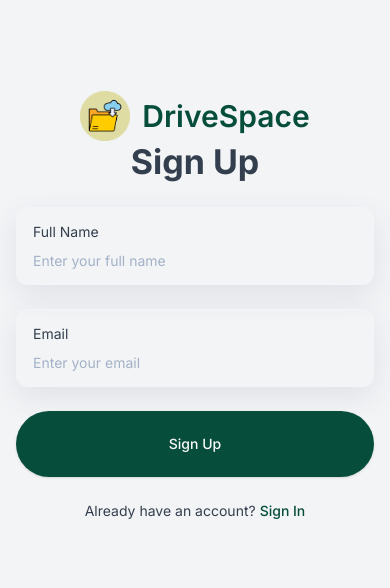
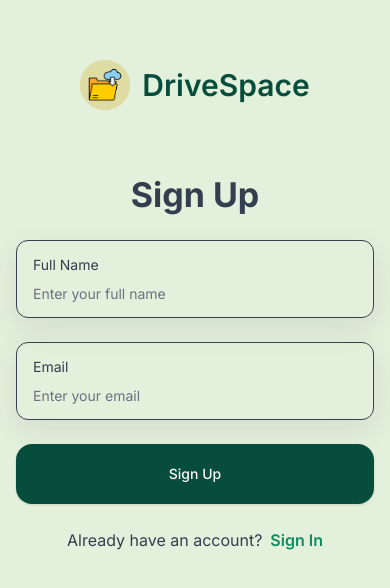
Before and after one commit to dev-rashedin/DriveSpace, a Next.js app: page /sign-up in a window 390 px wide. Shown: the part 116-704 px from the top of the page. Built offline with nearby package versions, Linux system fonts and the light colour scheme.

Commit message:
auth ui updated

```diff
--- a/src/app/(auth)/layout.tsx
+++ b/src/app/(auth)/layout.tsx
@@ -26,7 +26,7 @@ const layout = ({ children }: { children: React.ReactNode }) => {
       </section>
 
       {/* right section */}
-      <section className='flex flex-1 flex-col items-center justify-center  bg-gray-100 p-4  py-10 lg:bg-lime lg:p-10 lg:py-0'>
+      <section className='flex flex-1 flex-col items-center justify-center  bg-lime p-4  py-10 lg:p-10 lg:py-0'>
         <div className='lg:hidden'>
           <Logo type='mobile' />
         </div>
--- a/src/app/globals.css
+++ b/src/app/globals.css
@@ -134,7 +134,10 @@
     @apply mx-auto max-w-7xl px-5;
   }
   .primary-btn {
-    @apply bg-brand hover:bg-brand-100 transition-all rounded-full button !important;
+    @apply bg-brand hover:bg-brand-200 transition-all rounded-2xl button !important;
+  }
+  .primary-btn:disabled {
+    @apply bg-gray-900 cursor-not-allowed  !important;
   }
   .flex-center {
     @apply flex items-center justify-center;
@@ -144,17 +147,17 @@
   .shad-no-focus {
     @apply outline-none ring-offset-transparent focus:ring-transparent focus:ring-offset-0 focus-visible:outline-none focus-visible:ring-0 focus-visible:ring-transparent focus-visible:ring-offset-0 !important;
   }
-  .shad-input {
-    @apply border-none shadow-none p-0 shad-no-focus placeholder:text-light-200 body-2 !important;
+  .form-input {
+    @apply border-none shadow-none p-0 shad-no-focus placeholder:text-gray-500 body-2 !important;
   }
 
-  .shad-form-item {
-    @apply flex h-[78px] flex-col justify-center rounded-xl border border-light-300 px-4 shadow-drop-1;
+  .form-item {
+    @apply flex h-[78px] flex-col justify-center rounded-xl border border-gray-700 px-4 shadow-drop-1;
   }
-  .shad-form-label {
+  .form-label {
     @apply text-light-100 pt-2 body-2 w-full !important;
   }
-  .shad-form-message {
+  .form-message {
     @apply text-red body-2 ml-4 !important;
   }
   .shad-alert-dialog {
@@ -303,7 +306,7 @@
     @apply h1 text-center text-light-100 md:text-left !important;
   }
   .form-submit-button {
-    @apply primary-btn h-[66px] !important;
+    @apply primary-btn h-[60px] !important;
   }
   .error-message {
     @apply body-2 mx-auto w-fit rounded-xl bg-error/5 px-8 py-4 text-center text-error !important;
@@ -405,7 +408,7 @@
     @apply flex h-[52px] flex-1 items-center gap-3 rounded-full px-4 shadow-drop-3 !important;
   }
   .search-input {
-    @apply body-2 shad-no-focus  placeholder:body-1 w-full border-none p-0 shadow-none placeholder:text-light-200 !important;
+    @apply body-2 shad-no-focus  placeholder:body-1 w-full border-none p-0 shadow-none placeholder:text-gray-500 !important;
   }
   .search-result {
     @apply absolute left-0 top-16 z-50 flex w-full flex-col gap-3 rounded-[20px] bg-white p-4 !important;
--- a/src/components/AuthForm.tsx
+++ b/src/components/AuthForm.tsx
@@ -17,12 +17,15 @@ import { useState } from 'react';
 import Image from 'next/image';
 import Link from 'next/link';
 
+type FormType = 'sign-in' | 'sign-up';
 
-type FormType = 'sign-in' | 'sign-up';
+const emailRegex = /^[^\s@]+@[^\s@]+\.[^\s@]+$/;
 
 const authFormSchema = (formType: FormType) => {
   return z.object({
-    email: z.string().email(),
+    email: z
+      .string()
+      .refine((val) => emailRegex.test(val), { message: 'Invalid email' }),
     fullName:
       formType === 'sign-up'
         ? z.string().min(2).max(50)
@@ -30,34 +33,32 @@ const authFormSchema = (formType: FormType) => {
   });
 };
 
-
-
 const AuthForm = ({ type }: { type: FormType }) => {
-
-   const [isLoading, setIsLoading] = useState(false);
+  const [isLoading, setIsLoading] = useState(false);
   const [errorMessage, setErrorMessage] = useState('');
 
-    const formSchema = authFormSchema(type);
+  const formSchema = authFormSchema(type);
 
   // 1. Define your form.
   const form = useForm<z.infer<typeof formSchema>>({
     resolver: zodResolver(formSchema),
     defaultValues: {
-      username: '',
+      fullName: '',
+      email: '',
     },
   });
 
-  // 2. Define a submit handler.
-  function onSubmit(values: z.infer<typeof formSchema>) {
-    // Do something with the form values.
-    // ✅ This will be type-safe and validated.
+  const onSubmit = (values: z.infer<typeof formSchema>) => {
     console.log(values);
   }
   return (
     <>
       <Form {...form}>
         <Form {...form}>
-          <form onSubmit={form.handleSubmit(onSubmit)} className='auth-form'>
+          <form
+            onSubmit={form.handleSubmit(onSubmit)}
+            className='auth-form mt-16 lg:mt-0'
+          >
             <h1 className='form-title'>
               {type === 'sign-in' ? 'Sign In' : 'Sign Up'}
             </h1>
@@ -67,21 +68,19 @@ const AuthForm = ({ type }: { type: FormType }) => {
                 name='fullName'
                 render={({ field }) => (
                   <FormItem>
-                    <div className='shad-form-item'>
-                      <FormLabel className='shad-form-label'>
-                        Full Name
-                      </FormLabel>
+                    <div className='form-item'>
+                      <FormLabel className='form-label'>Full Name</FormLabel>
 
                       <FormControl>
                         <Input
                           placeholder='Enter your full name'
-                          className='shad-input'
+                          className='form-input'
                           {...field}
                         />
                       </FormControl>
                     </div>
 
-                    <FormMessage className='shad-form-message' />
+                    <FormMessage className='form-message' />
                   </FormItem>
                 )}
               />
@@ -92,19 +91,19 @@ const AuthForm = ({ type }: { type: FormType }) => {
               name='email'
               render={({ field }) => (
                 <FormItem>
-                  <div className='shad-form-item'>
-                    <FormLabel className='shad-form-label'>Email</FormLabel>
+                  <div className='form-item'>
+                    <FormLabel className='form-label'>Email</FormLabel>
 
                     <FormControl>
                       <Input
                         placeholder='Enter your email'
-                        className='shad-input'
+                        className='form-input'
                         {...field}
                       />
                     </FormControl>
                   </div>
 
-                  <FormMessage className='shad-form-message' />
+                  <FormMessage className='form-message' />
                 </FormItem>
               )}
             />
@@ -114,9 +113,7 @@ const AuthForm = ({ type }: { type: FormType }) => {
               className='form-submit-button'
               disabled={isLoading}
             >
-              {type === 'sign-in' ? 'Sign In' : 'Sign Up'}
-
-              {isLoading && (
+              {isLoading ? (
                 <Image
                   src='/assets/icons/loader.svg'
                   alt='loader'
@@ -124,20 +121,24 @@ const AuthForm = ({ type }: { type: FormType }) => {
                   height={24}
                   className='ml-2 animate-spin'
                 />
+              ) : type === 'sign-in' ? (
+                'Sign In'
+              ) : (
+                'Sign Up'
               )}
             </Button>
 
             {errorMessage && <p className='error-message'>*{errorMessage}</p>}
 
-            <div className='body-2 flex justify-center'>
-              <p className='text-light-100'>
+            <div className='body-1 flex items-center justify-center '>
+              <p className=' text-light-100 '>
                 {type === 'sign-in'
                   ? "Don't have an account?"
                   : 'Already have an account?'}
               </p>
               <Link
                 href={type === 'sign-in' ? '/sign-up' : '/sign-in'}
-                className='ml-1 font-medium text-brand'
+                className='ml-2 text-base  font-semibold text-brand-200 hover:text-brand-100'
               >
                 {' '}
                 {type === 'sign-in' ? 'Sign Up' : 'Sign In'}
--- a/tailwind.config.ts
+++ b/tailwind.config.ts
@@ -16,7 +16,7 @@ const config: Config = {
           DEFAULT: '#064E3B',
         },
         brown: '#DEDCA4',
-        lime: '#d6e9c9',
+        lime: '#e3f0db',
         coral: '#F87171',
         red: '#FF7474',
         error: '#b80000',
```
